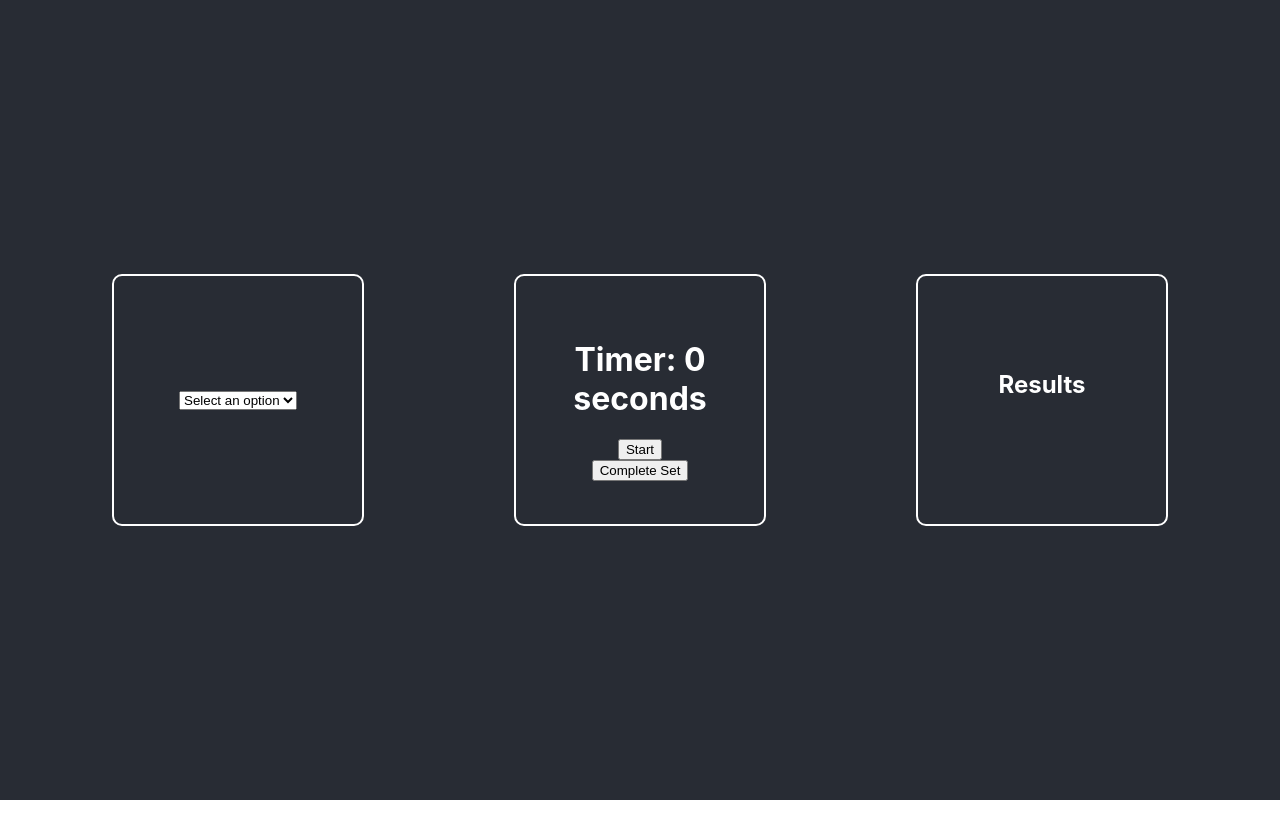
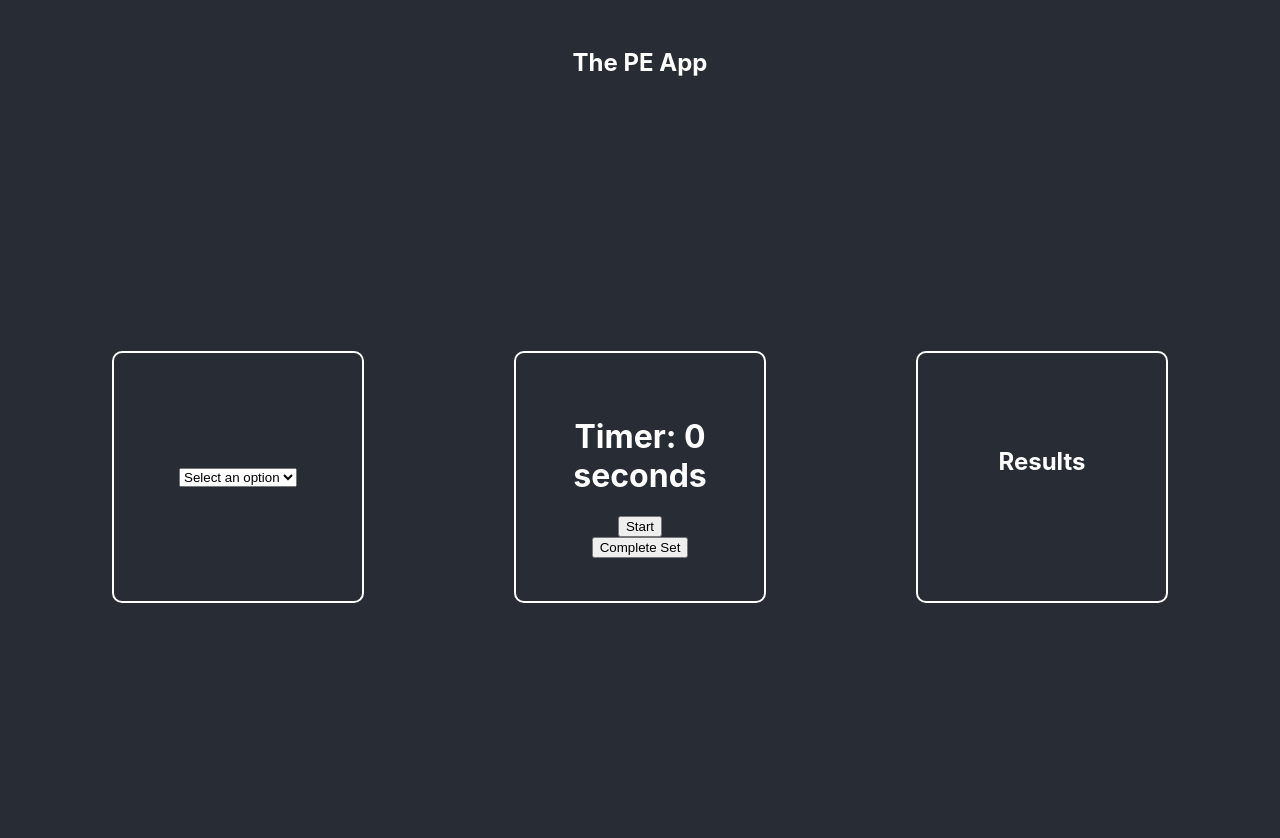
Before and after one commit to Rosenmatt1/pe-web-app, a React (Create React App) app: page / in a window 1280 px wide. Shown: the top 838 px of the page. Before the commit the page ends 800 px from the top, so only its background shows below. Built offline with nearby package versions, Linux system fonts and the light colour scheme.

Commit message:
Added a title

```diff
--- a/src/App.css
+++ b/src/App.css
@@ -1,3 +1,20 @@
+
+.wrapper {
+  background-color: #282c34;
+  display: flex;
+  flex-direction: column;
+  align-items: center;
+}
+
+.title {
+  font-size: 1.5rem;
+  font-weight: bold;
+  color: white;
+  margin: 3rem 1rem 0rem 1rem;
+  padding: 0;
+  text-align: left;
+}
+
 
 .peapp{
   width: 100vw;
--- a/src/App.tsx
+++ b/src/App.tsx
@@ -13,11 +13,13 @@ const handleSelectOption = (option: string) => {
 
 function App() {
   return (
-    <div className="peapp">
-
-        <Dropdown options={options} onSelectOption={handleSelectOption} />
-        <Timer/>
-        <Results />
+    <div className="wrapper">
+      <div className="title"> The PE App </div>
+      <div className="peapp">
+          <Dropdown options={options} onSelectOption={handleSelectOption} />
+          <Timer/>
+          <Results />
+      </div>
     </div>
   );
 }
--- a/src/components/results.tsx
+++ b/src/components/results.tsx
@@ -4,7 +4,7 @@ import { RootState } from '../store/store';
 
 const Results: React.FC = () => {
   const data = useSelector((state: RootState) => state.data.data);
-//   console.log(data)
+  console.log("results", data)
 
   return (
     <div className="results">
--- a/src/components/timer.tsx
+++ b/src/components/timer.tsx
@@ -6,14 +6,34 @@ import { RootState } from '../store/store';
 const Timer: React.FC = () => {
   const dispatch = useDispatch();
   const [seconds, setSeconds] = useState<number>(0);
+  const [time, setTime] = useState<string>("");
   const [isRunning, setIsRunning] = useState<boolean>(false);
   const selectedKey = useSelector((state: RootState) => state.data.selectedKey);
   let timerId: NodeJS.Timeout | null = null; // Declare timerId outside useEffect
 
-  const handleAddObject = () => {
-    dispatch(addObject({ key: selectedKey, value: seconds }));
+  const handleAddObject = ()  => {
+    formatTime(seconds)
+    dispatch(addObject({ key: selectedKey, value: time }));
     setSeconds(0); // Reset timer value after adding object
   };
+
+  // const formattedTime = await formatTime(seconds);
+  // dispatch(addObject({ key: selectedKey, value: formattedTime }));
+
+  const formatTime = (seconds: number)  => {
+    const minutes = Math.floor(seconds / 60)
+    console.log("minutes", minutes)
+    const remainingSeconds = seconds % 60;
+    console.log("Seconds", remainingSeconds)
+
+    if (minutes > 1) {
+      setTime(`${minutes} minutes ${remainingSeconds} seconds`)
+      console.log("time minutes greater thna 1", time)
+    } else {
+      setTime(`${remainingSeconds} seconds`)
+      console.log("time only seconds", time)
+    }
+  }
 
   useEffect(() => {
     if (isRunning) {
@@ -37,10 +57,6 @@ const Timer: React.FC = () => {
     setIsRunning(false);
   };
 
-  const handleReset = () => {
-    setIsRunning(false);
-    setSeconds(0);
-  };
 
   return (
     <div className="timer">
--- a/src/store/reducers/dataSlice.ts
+++ b/src/store/reducers/dataSlice.ts
@@ -2,7 +2,7 @@ import { createSlice, PayloadAction } from '@reduxjs/toolkit';
 
 interface Data {
   key: string;
-  value: number;
+  value: string;
 }
 
 interface DataState {
```
